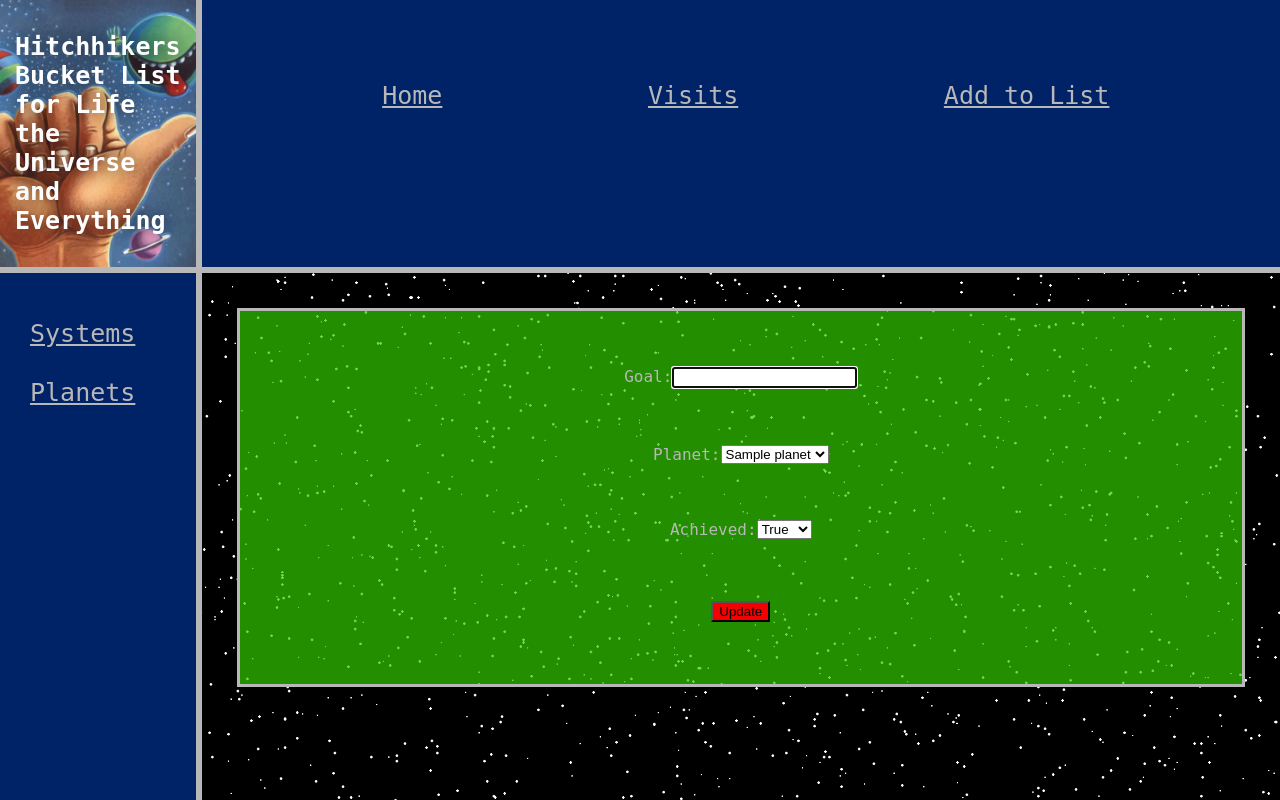
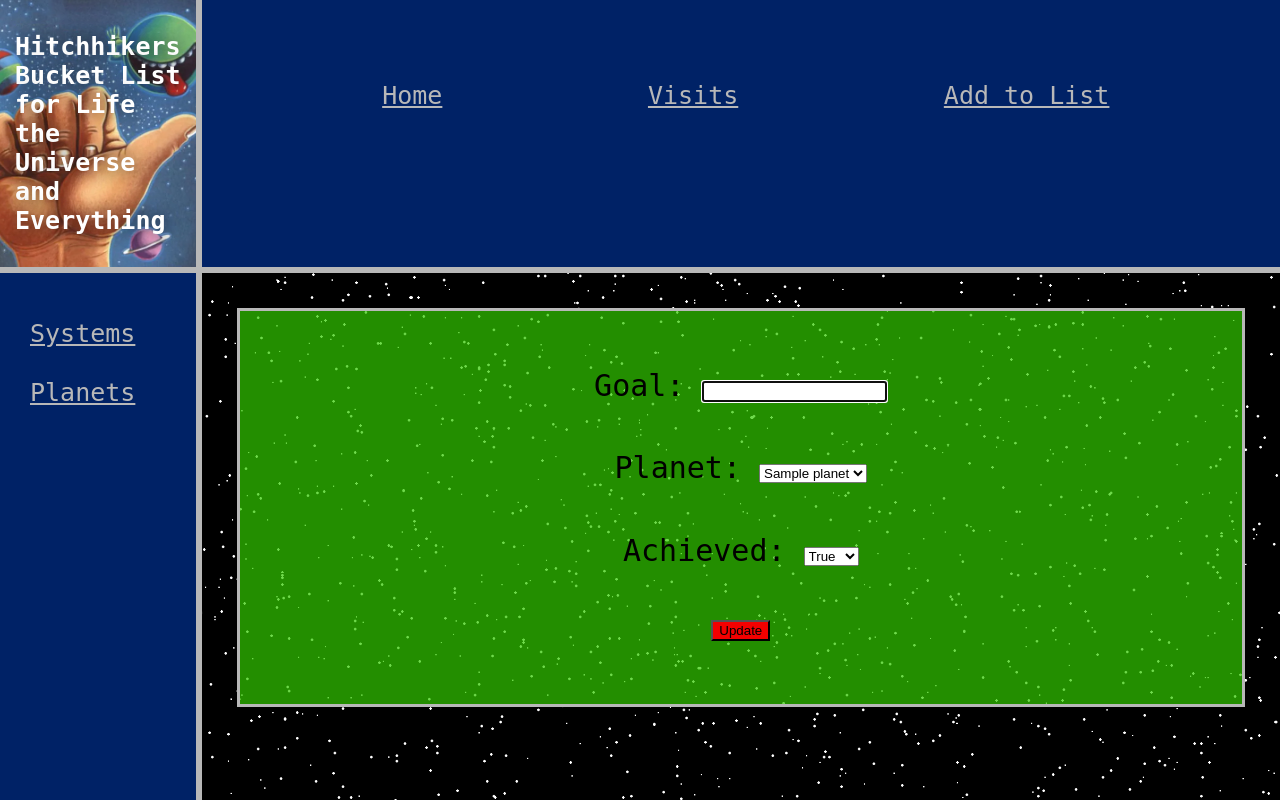
Before and after one commit to johnghr/A_Hitchhikers_Bucket_List, a Flask app: page /visits/new in a window 1280 px wide. Run offline with Flask 2, Linux system fonts and the light colour scheme; a database or web service that is not in the repository returns one stand-in record (values such as "Sample title"); some libraries are stand-ins or nearby versions.

Commit message:
more css for forms

```diff
--- a/static/css/style.css
+++ b/static/css/style.css
@@ -173,7 +173,15 @@ a.button {
     justify-content: space-evenly ;
 }
 
-.form-item {
+form {
     display: flex;
     justify-content: center;
+    background-color: rgb(51,202,1, 0.7);
+    border: 3px solid #B8B8B8;
+    font-family: monospace, Arial, Helvetica, sans-serif;
+    color: black;
+    padding-top: 10px;
+    text-align: center;
+    font-size: 30px;
+    padding-bottom: 10px;
 }
--- a/templates/planets/index.html
+++ b/templates/planets/index.html
@@ -13,7 +13,7 @@
     </div>
 
     <div>
-        <label for="planets">Input Planet:</label>
+        <label for="planets">Planet:</label>
         <input type="text" name="planet" id="planets" required autofocus>
     </div>
 
--- a/templates/systems/index.html
+++ b/templates/systems/index.html
@@ -4,10 +4,8 @@
 
 <form action="/systems" method="POST">
 
-    <div>
         <label for="systems">Input System:</label>
         <input type="text" name="system" id="system" required autofocus>
-    </div>
 
     <button class="button" type="submit">Execute</button>
 
```
